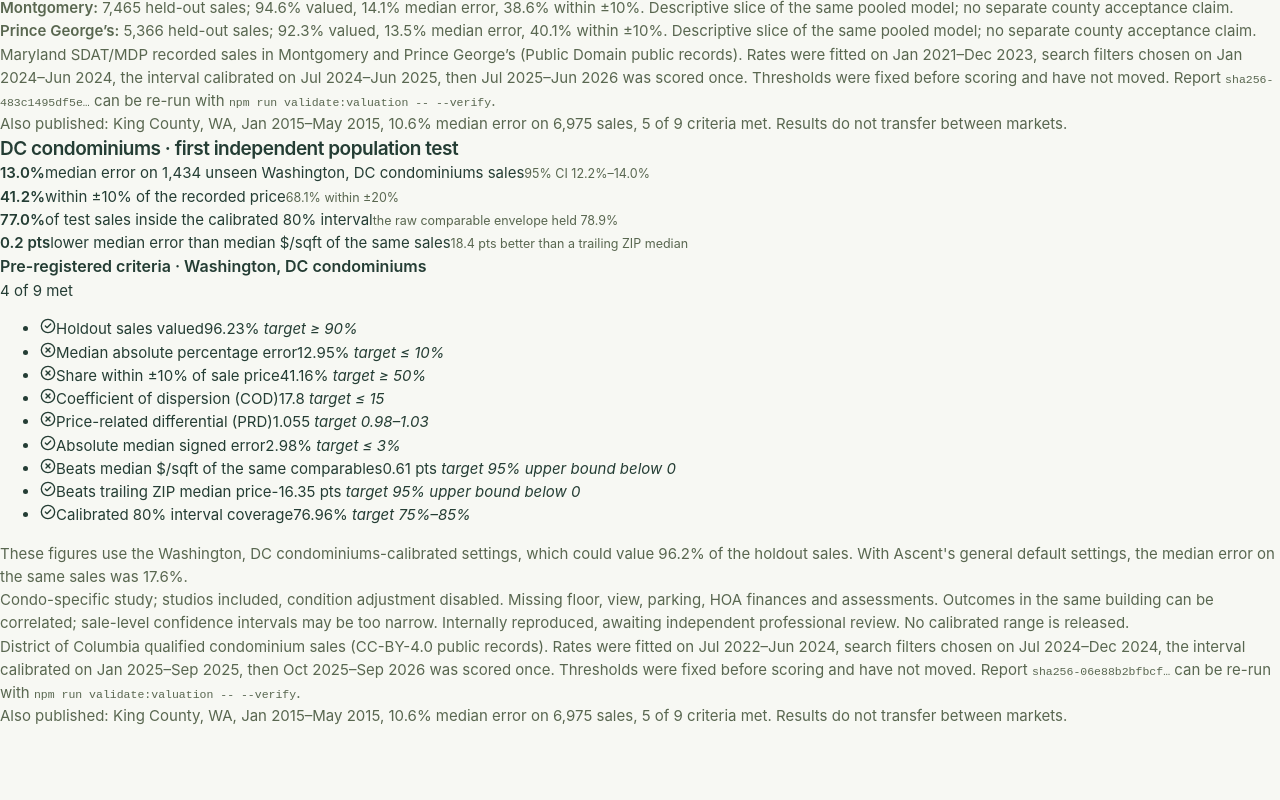
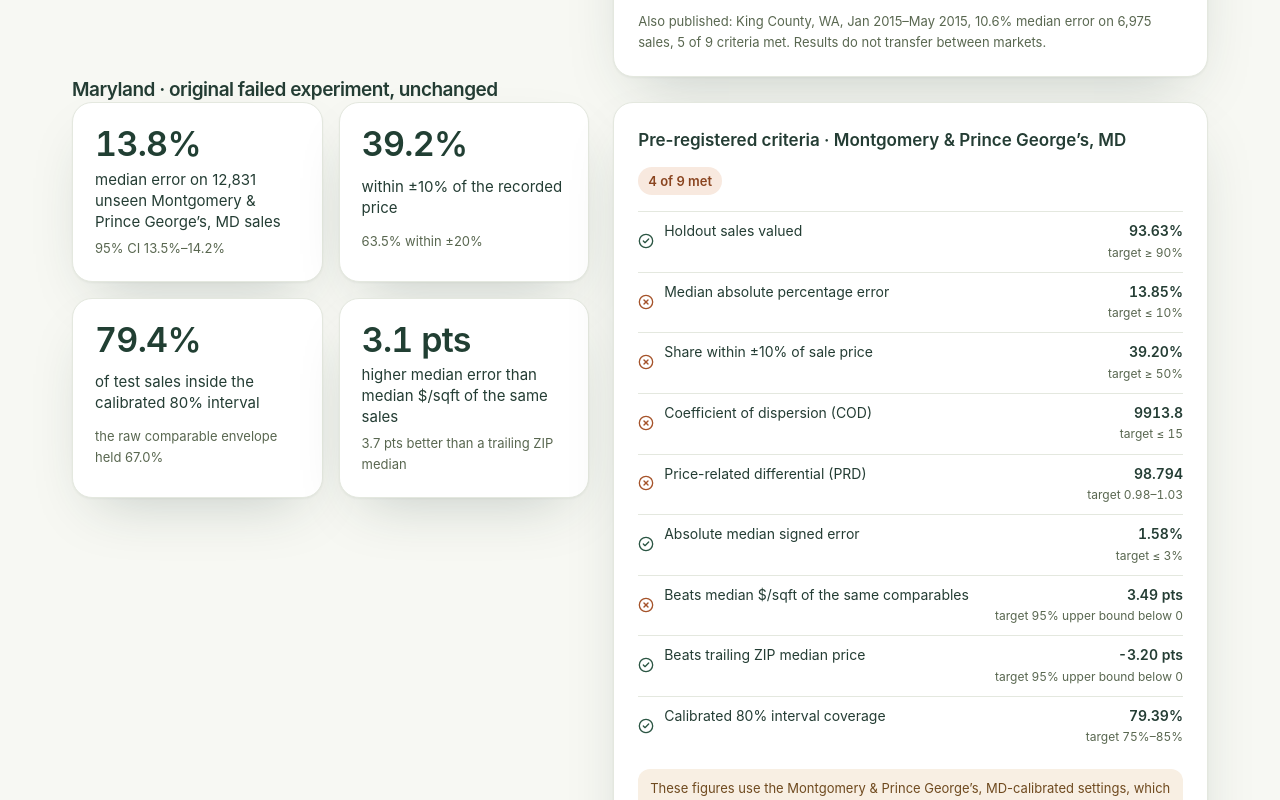
Before and after one commit to topherchris420/project-ascent, a Next.js app: page /accuracy in a window 1280 px wide. Shown: the part 1300-2100 px from the top of the page. Before the commit the page ends 2028 px from the top, so only its background shows below. Built offline with nearby package versions, Linux system fonts and the light colour scheme.

Commit message:
Document verified readiness results and style the public accuracy archive

```diff
--- a/src/app/accuracy/page.tsx
+++ b/src/app/accuracy/page.tsx
@@ -2,11 +2,13 @@ import Link from 'next/link';
 import { AccuracyScorecard } from '@/components/accuracy-scorecard';
 import { marylandBenchmark, marylandRevisedBenchmark } from '@/lib/maryland-studio';
 import { condoBenchmark } from '@/lib/dc-condo-studio';
-import '../pricing-studio.css';
+import '../landing.css';
 export const metadata = { title: 'Published accuracy experiments · Ascent' };
 export default function Page() {
   return (
-    <main className="lp-section">
+    <main className="landing">
+      <section className="lp-section">
+        <div className="lp-wrap">
           <Link href="/">Return to Ascent</Link>
           <h1>Published accuracy experiments</h1>
           <p>
@@ -18,8 +20,10 @@ export default function Page() {
           <AccuracyScorecard benchmark={marylandRevisedBenchmark} />
           <h2>Maryland · original failed experiment, unchanged</h2>
           <AccuracyScorecard benchmark={marylandBenchmark} />
-      <h2>DC condominiums · first independent population test</h2>
+          <h2>DC condominiums · separate population test</h2>
           <AccuracyScorecard benchmark={condoBenchmark} />
+        </div>
+      </section>
     </main>
   );
 }
--- a/src/app/api/dc-condos/report/route.ts
+++ b/src/app/api/dc-condos/report/route.ts
@@ -42,7 +42,7 @@ export async function GET(request: Request) {
     const result = calculateStudio(evidence, state);
     const sources = studioSources(evidence, state);
     const gate = assessValuationRelease(result, { sources, release: valuationReleaseSwitch() });
-    // No condo holdout exists. A DC address must not borrow the single-family validation.
+    // The condo holdout failed acceptance. A DC address must not borrow single-family calibration.
     const release = {
       ...gate,
       calibratedInterval: null,
```
Also changed, not shown: 3 other files (tests, documents, lock files or other folders). Lines whose indentation alone changed are shown as unchanged.
